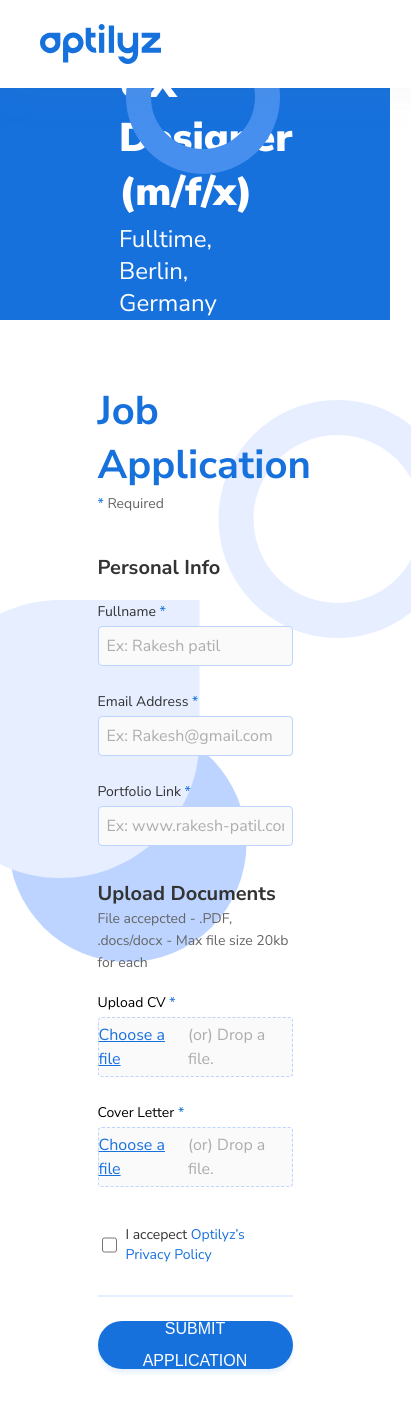
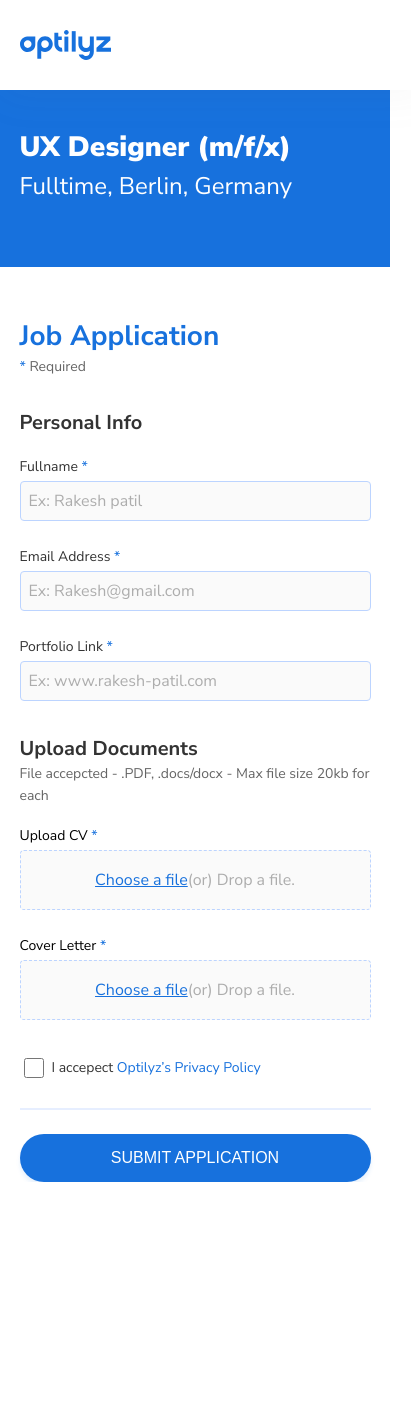
Before and after one commit to rakeshpatil489/Design-Challenge-Form, a React (Create React App) app: page / in a window 390 px wide. Shown: the top 1412 px of the page, 411 px wide, since content can reach past the window. Built offline with nearby package versions, Linux system fonts and the light colour scheme.

Commit message:
Graphics aligment

```diff
--- a/src/Components/BannerComponent/Banner.module.css
+++ b/src/Components/BannerComponent/Banner.module.css
@@ -29,7 +29,7 @@ p.jobSubtitle {
   flex-direction: column;
   justify-content: center;
   align-items: flex-start;
-  width: 39%;
+  padding-right: 160px;
 }
 
 .graphicsTop {
@@ -39,3 +39,41 @@ p.jobSubtitle {
   left: 126px;
   top: -20px;
 }
+
+/* When the browser is less then 1025px and below */
+@media screen and (max-width: 1025px) {
+  .bannerWrapper {
+    width: 50%;
+    padding-right: 0px;
+  }
+  .graphicsTop {
+    left: -40px;
+  }
+}
+
+/* When the browser is less then 769px and below */
+@media screen and (max-width: 769px) {
+  .bannerContainer {
+    height: 180px;
+    margin-top: 87px;
+  }
+
+  h2 {
+    font-size: 1.75em;
+  }
+
+  .graphicsTop {
+    left: -97px;
+  }
+}
+
+/* When the browser is less then 426px and below */
+@media screen and (max-width: 426px) {
+  .bannerWrapper {
+    width: 90%;
+  }
+
+  .graphicsTop {
+    display: none;
+  }
+}
--- a/src/Components/ButtonComponent/Button.module.css
+++ b/src/Components/ButtonComponent/Button.module.css
@@ -1,11 +1,11 @@
-.buttonComponent{
+.buttonComponent {
   width: 100%;
   display: flex;
   border: none;
   justify-content: center;
   align-items: center;
   padding: 8px 24px;
-    background: #1771DD;
+  background: #1771dd;
   color: #ffffff;
   border-radius: 50px;
   height: 48px;
@@ -17,6 +17,6 @@
   box-shadow: 0px 4px 4px rgba(23, 113, 221, 0.1);
 }
 
-.buttonComponent:hover{
-    background: #0B5DD3;
+.buttonComponent:hover {
+  background: #0b5dd3;
 }
--- a/src/Components/CheckboxComponent/Checkbox.module.css
+++ b/src/Components/CheckboxComponent/Checkbox.module.css
@@ -6,8 +6,8 @@
   margin-bottom: 16px;
 }
 
-.concentSpan{
-    color: #1771dd;
+.concentSpan {
+  color: #1771dd;
 }
 
 .checkBox {
@@ -17,7 +17,7 @@
   margin-right: 8px;
 }
 
-.concentText{
+.concentText {
   font-size: 0.875rem;
   line-height: 20px;
   color: #333333;
--- a/src/Components/FormComponent/Form.module.css
+++ b/src/Components/FormComponent/Form.module.css
@@ -4,6 +4,7 @@
   display: flex;
   justify-content: center;
   position: relative;
+  overflow: hidden;
 }
 
 .formWrapper {
@@ -74,6 +75,35 @@ hr {
   width: 238px;
   height: 238px;
   position: absolute;
-  right: -21px;
+  right: 0px;
   top: 400px;
 }
+
+@media screen and (max-width: 1025px) {
+  .graphicsLeft {
+    left: -140px;
+  }
+  .graphicsRight {
+    display: none;
+  }
+}
+
+@media screen and (max-width: 769px) {
+  .headingTitle {
+    font-size: 1.75em;
+  }
+  .formWrapper {
+    width: 90%;
+  }
+  .graphicsLeft {
+    display: none;
+  }
+}
+
+/* When the browser is less then 426px and below */
+@media screen and (max-width: 426px) {
+  .headingTitleContainer {
+    margin-top: 50px;
+    margin-bottom: 32px;
+  }
+}
--- a/src/Components/HeaderComponent/Header.module.css
+++ b/src/Components/HeaderComponent/Header.module.css
@@ -1,15 +1,31 @@
-.headerContainer{
+.headerContainer {
   height: 80px;
   padding: 4px 40px;
   display: flex;
   align-items: center;
   z-index: 1;
-    background-color:#ffffff;
+  background-color: #ffffff;
   filter: drop-shadow(0px 4px 20px rgba(118, 118, 118, 0.05));
 }
 
-.headerSticky{
+.headerSticky {
   position: fixed;
   top: 0;
   width: 100%;
 }
+
+.logoImage {
+  height: 40px;
+}
+
+/* When the browser is less then 426px and below */
+@media screen and (max-width: 426px) {
+  .headerContainer {
+    height: 70px;
+    padding: 10px 20px;
+  }
+
+  .logoImage {
+    height: 30px;
+  }
+}
--- a/src/Components/HeaderComponent/Header.tsx
+++ b/src/Components/HeaderComponent/Header.tsx
@@ -5,7 +5,7 @@ import logo from './optilyz_logo.svg';
 const Header = () => {
     return (
         <header className={`${styles.headerContainer} ${styles.headerSticky}`}>
-            <img src={logo} alt="Logo optilyz" height="40" ></img>
+            <img className={styles.logoImage} src={logo} alt="Logo optilyz"></img>
         </header>
     )
 }
--- a/src/Components/InputfieldComponent/InputField.module.css
+++ b/src/Components/InputfieldComponent/InputField.module.css
@@ -28,6 +28,7 @@
   border-radius: 4px;
   margin-top: 4px;
 }
+
 ::placeholder {
   color: #adadad;
   font-weight: normal;
--- a/src/Components/UploadComponent/Upload.module.css
+++ b/src/Components/UploadComponent/Upload.module.css
@@ -1,33 +1,33 @@
-.uploadFieldLabel{
+.uploadFieldLabel {
   font-size: 0.875em;
   line-height: 20px;
 }
 
-.required{
-    color:#1771DD;
+.required {
+  color: #1771dd;
   font-size: 1em;
 }
 
-.uploadFieldContainer{
+.uploadFieldContainer {
   margin-bottom: 24px;
 }
 
-.linkToUpload{
-    color:#1771DD;
+.linkToUpload {
+  color: #1771dd;
   text-decoration: underline;
 }
 
-.uploadField{
+.uploadField {
   display: flex;
   flex-direction: row;
   align-items: center;
   justify-content: center;
   font-size: 16px;
   line-height: 24px;
-    color: #ADADAD;
+  color: #adadad;
   height: 60px;
-    background: #FAFAFA;
-    border: 1px dashed #BCD4FF;
+  background: #fafafa;
+  border: 1px dashed #bcd4ff;
   box-sizing: border-box;
   border-radius: 4px;
   margin-top: 4px;
```
Lines whose indentation alone changed are shown as unchanged.
